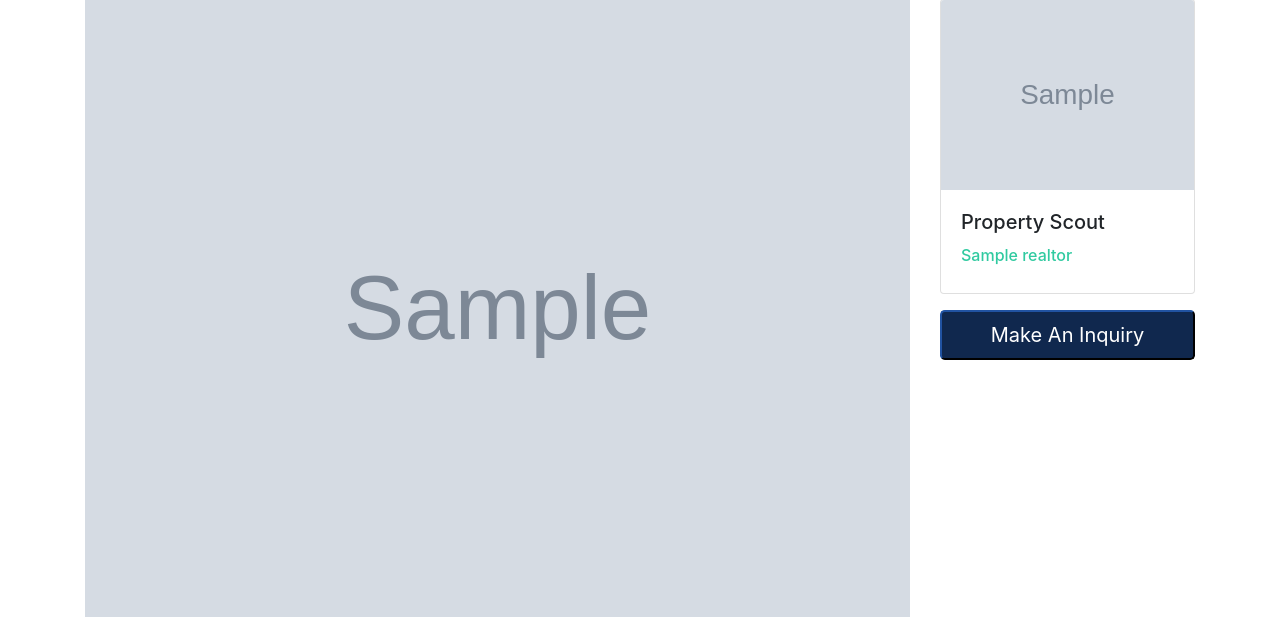
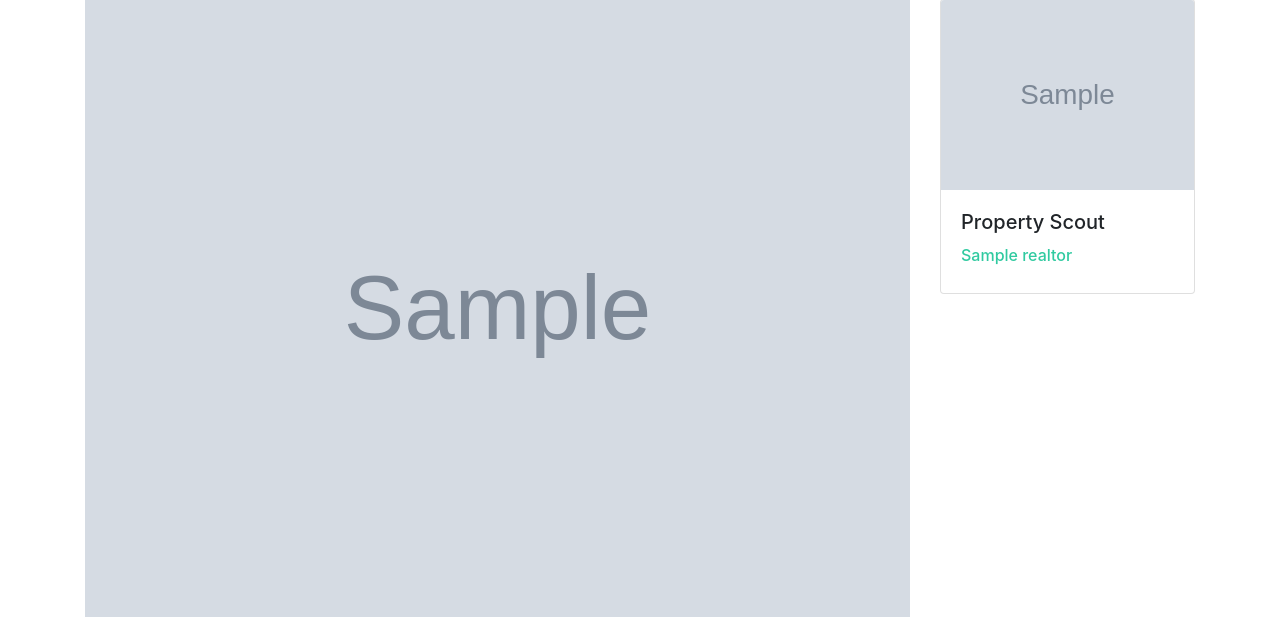
Before and after one commit to seabazz/btre, a Django app: page /listings/1 in a window 1280 px wide. Shown: the part 601-1218 px from the top of the page. Run offline with Django 3.2, Linux system fonts and the light colour scheme; tables that the repository leaves empty hold one stand-in row (values such as "Sample post"); grey boxes marked "Sample" are stand-in pictures; some libraries are stand-ins or nearby versions.

Commit message:
remove inquire modal button

```diff
--- a/templates/listings/listing.html
+++ b/templates/listings/listing.html
@@ -151,7 +151,7 @@
                   <h6 class="text-secondary">{{ listing.realtor }}</h6>
                 </div>
               </div>
-              <button class="btn-primary btn-block btn-lg" data-toggle="modal" data-target="#inquiryModal">Make An Inquiry</button>
+              <!--<button class="btn-primary btn-block btn-lg" data-toggle="modal" data-target="#inquiryModal">Make An Inquiry</button>-->
             </div>
           </div>
         </div>
```
